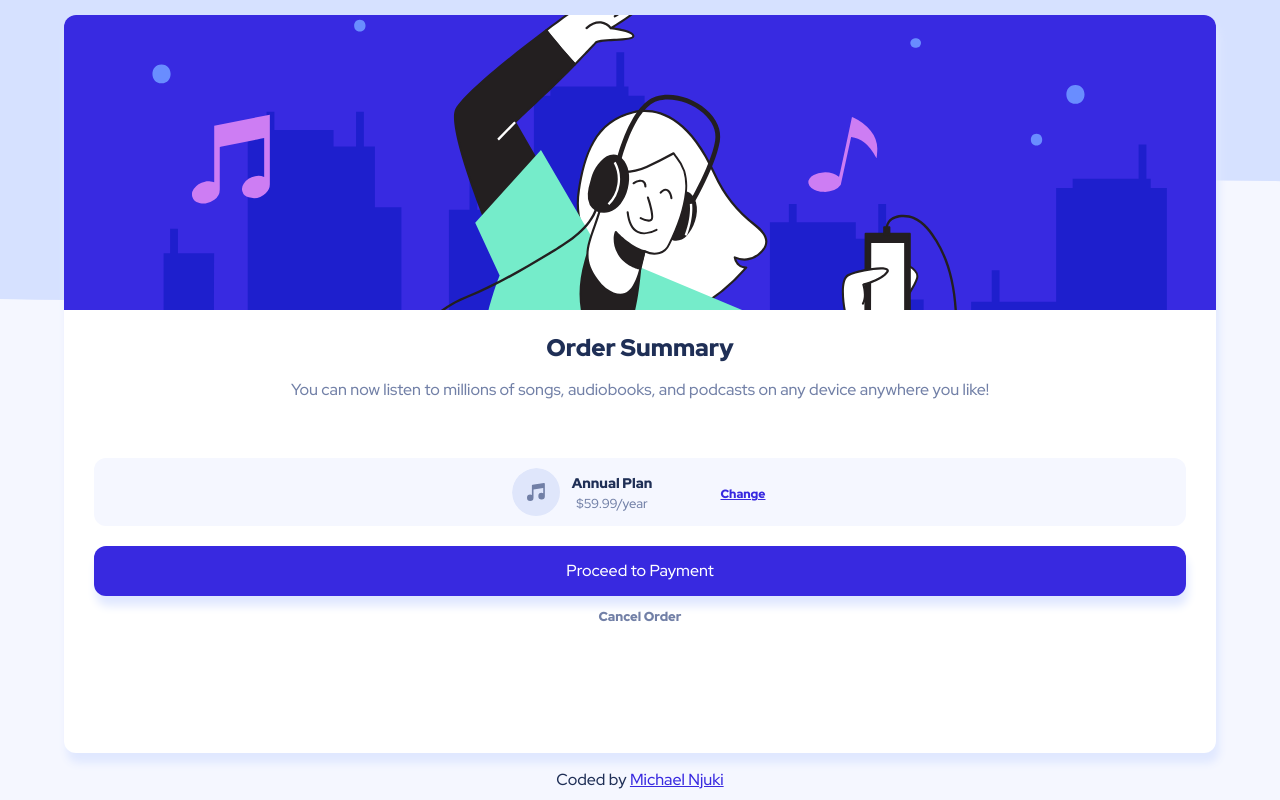
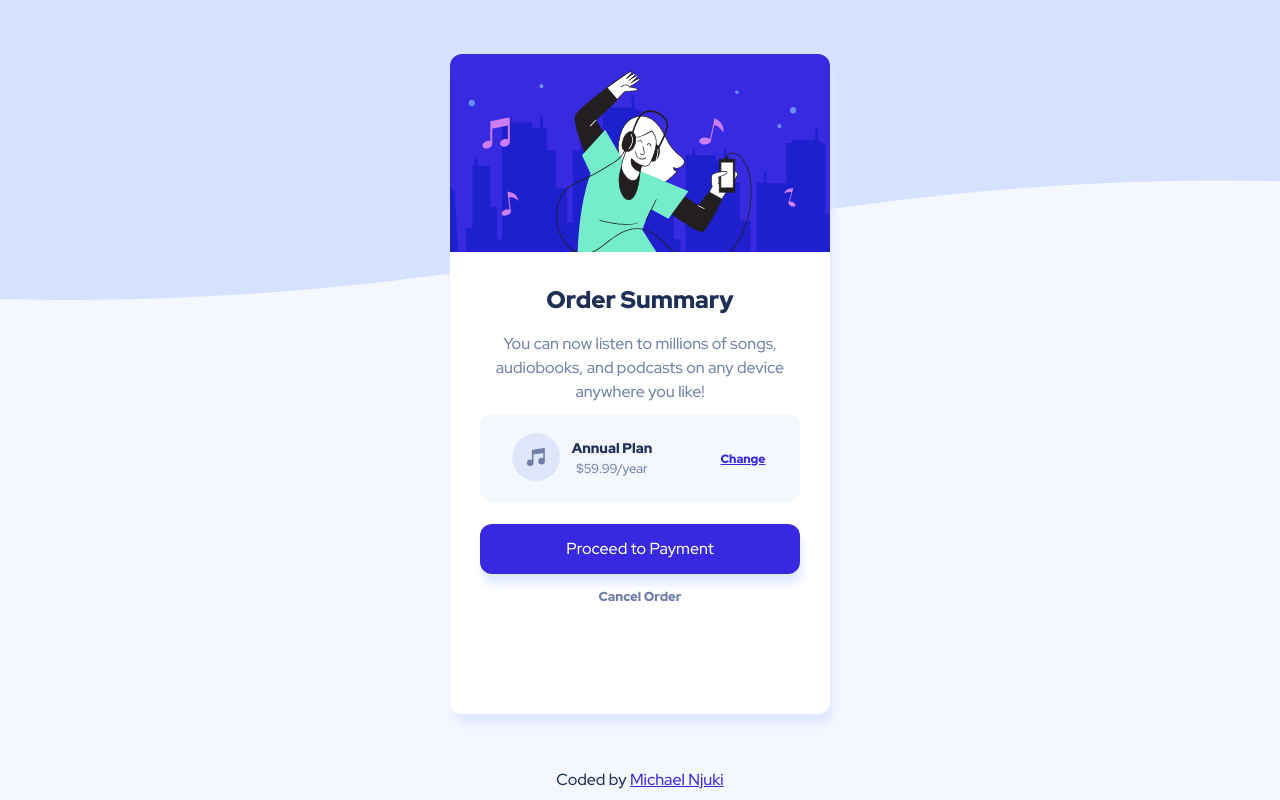
Before and after one commit to mikenjuki/Order-Summary-Component, a plain HTML site: page index.html in a window 1280 px wide. Drawn offline with Linux system fonts and the light colour scheme.

Commit message:
Changes-v3

```diff
--- a/sass/main.scss
+++ b/sass/main.scss
@@ -111,15 +111,17 @@ main {
 
 /*Card component*/
 .card-container {
-  height: 96%;
-  width: 90%;
+  height: 700px;
+  max-height: 86%;
+  width: 380px;
+  max-width: 90%;
   background-color: $mainWhite;
   border-radius: 12px;
   overflow: hidden;
   box-shadow: 3px 10px 8px $paleBlue;
 
   .card_image-container {
-    height: 40%;
+    height: 30%;
     width: 100%;
 
     .card_image {
@@ -127,15 +129,15 @@ main {
       width: 100%;
       background: url(../images/illustration-hero.svg) no-repeat;
       background-size: cover;
-      background-position: 30% 30%;
+      background-position: top;
     }
   }
   .card_copy-container {
     text-align: center;
     display: grid;
-    grid-template-rows: 40px 72px 80px 50px 30px;
-    row-gap: 8px;
-    padding: 20px 30px 10px;
+    grid-template-rows: 40px 72px 100px 50px 30px;
+    row-gap: 10px;
+    padding: 30px 30px 10px;
 
     .card_copy-heading {
       color: $darkBlue;
@@ -248,7 +250,9 @@ main {
 
   /*Card component*/
   .card-container {
-    height: 86%;
-    width: 30%;
+    height: 648px;
+    max-height: 88%;
+    width: 455px;
+    max-width: 34%;
   }
 }
```
Also changed, not shown: CSS/main.css, 1 other file.
